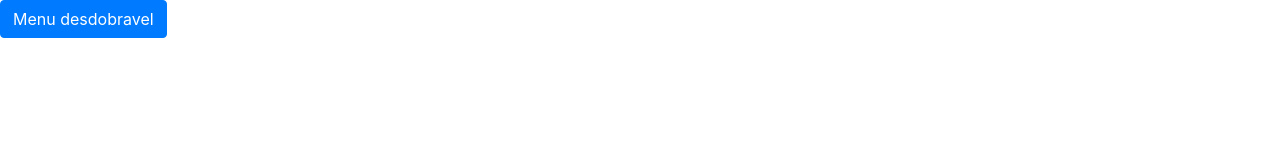
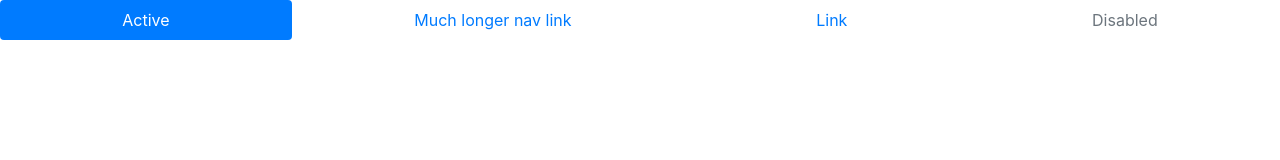
Before and after one commit to rothibarth/atividades_ead_ads_UniSenai, a plain HTML site: page OT 03 - BOTSTRAP 46/index.html in a window 1280 px wide. Drawn offline with nearby package versions, Linux system fonts and the light colour scheme.

Commit message:
Update index.html

```diff
--- a/OT 03 - BOTSTRAP 46/index.html
+++ b/OT 03 - BOTSTRAP 46/index.html
@@ -6,24 +6,23 @@
     <meta name="viewport" content="width=device-width, initial-scale=1.0">
     <title>OT 03 - Bootstrap</title>
     <link rel="stylesheet" href="https://cdn.jsdelivr.net/npm/bootstrap@4.6.2/dist/css/bootstrap.min.css" integrity="sha384-xOolHFLEh07PJGoPkLv1IbcEPTNtaed2xpHsD9ESMhqIYd0nLMwNLD69Npy4HI+N" crossorigin="anonymous">
-
 </head>
 <body>
 
-    <div class="dropdown">
-
-        <button class="btn btn-primary" date-togle="dropdown">
-            Menu desdobravel
-        </button>
-
-        <div class="dropdown-menu">
-            <a href="#" class="dropdown-item">Item um</a>
-            <a href="#" class="dropdown-item">Item dois</a>
-            <a href="#" class="dropdown-item">Item tres</a>
-
-        </div>
-
-    </div>
+    <ul class="nav nav-pills nav-fill">
+        <li class="nav-item">
+          <a class="nav-link active" href="#">Active</a>
+        </li>
+        <li class="nav-item">
+          <a class="nav-link" href="#">Much longer nav link</a>
+        </li>
+        <li class="nav-item">
+          <a class="nav-link" href="#">Link</a>
+        </li>
+        <li class="nav-item">
+          <a class="nav-link disabled">Disabled</a>
+        </li>
+      </ul>
 
     <script src="https://cdn.jsdelivr.net/npm/jquery@3.5.1/dist/jquery.slim.min.js" integrity="sha384-DfXdz2htPH0lsSSs5nCTpuj/zy4C+OGpamoFVy38MVBnE+IbbVYUew+OrCXaRkfj" crossorigin="anonymous"></script>
     <script src="https://cdn.jsdelivr.net/npm/bootstrap@4.6.2/dist/js/bootstrap.bundle.min.js" integrity="sha384-Fy6S3B9q64WdZWQUiU+q4/2Lc9npb8tCaSX9FK7E8HnRr0Jz8D6OP9dO5Vg3Q9ct" crossorigin="anonymous"></script>
```
